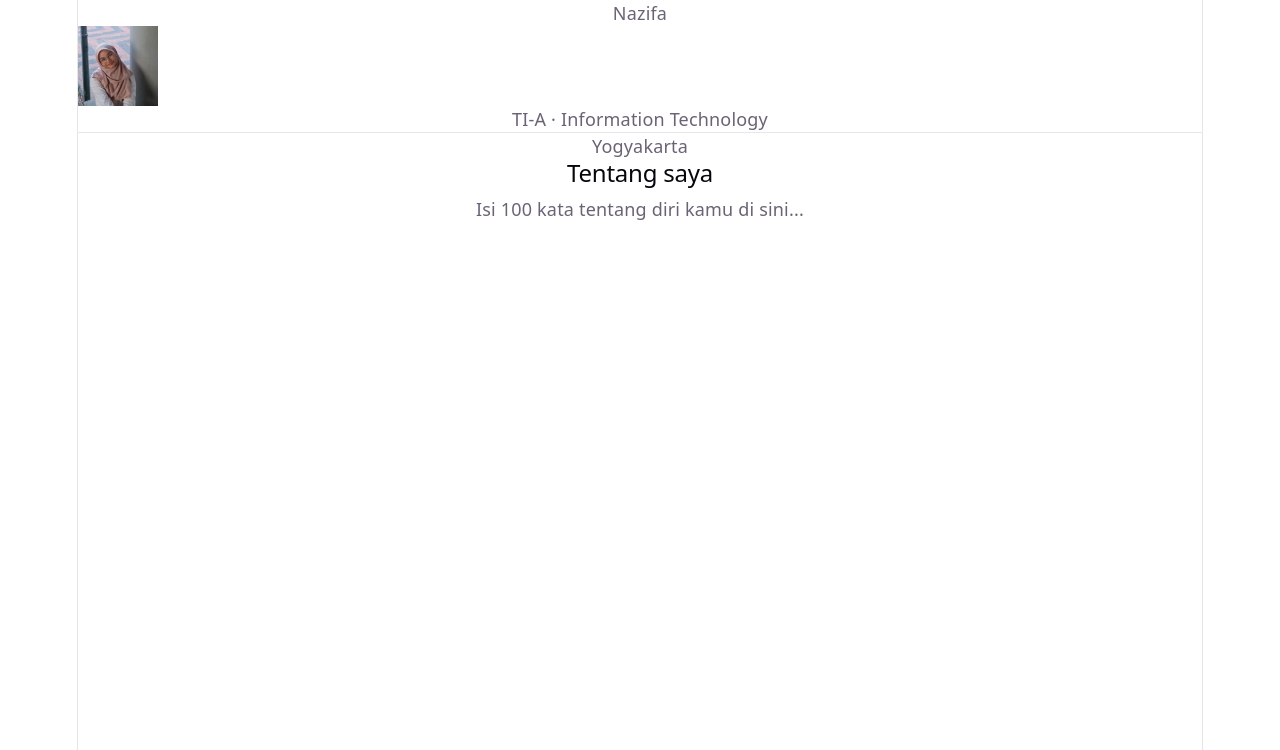
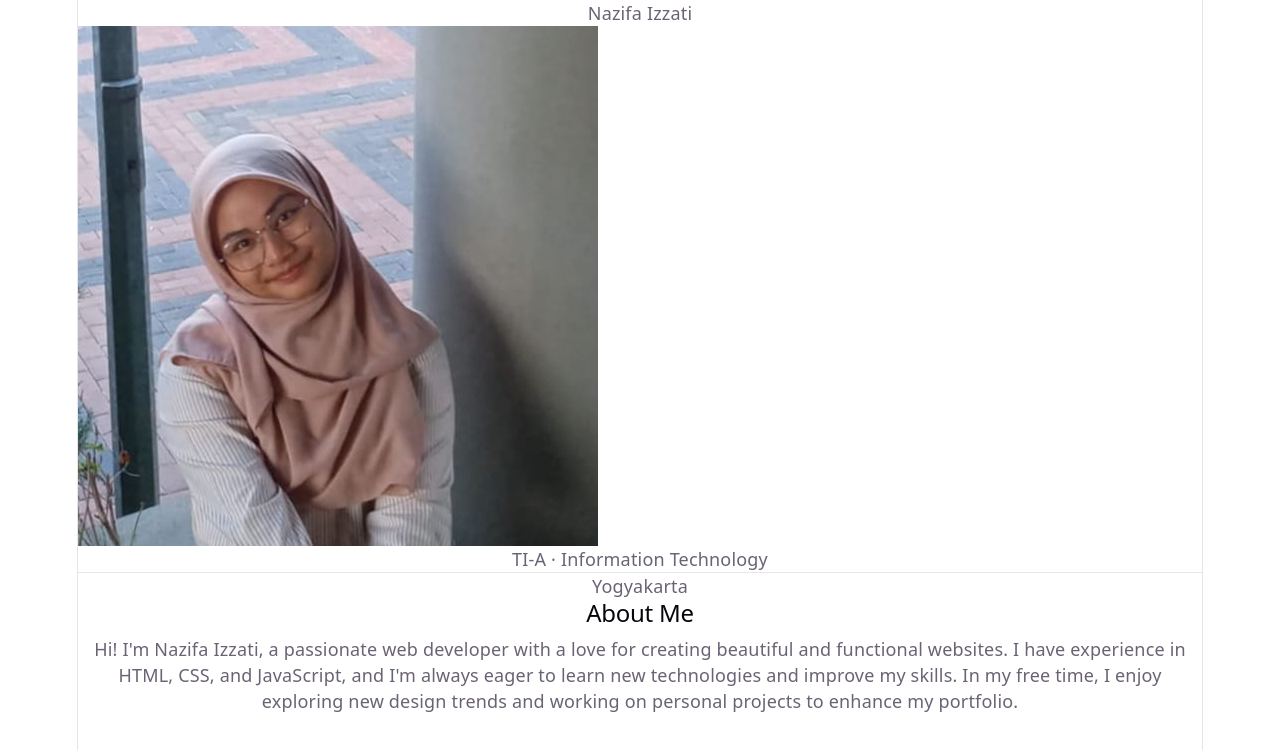
Before and after one commit to nzifaa/first, a React (Vite) app: page /nazifa1 in a window 1280 px wide. Shown: the top 750 px of the page. Built offline with nearby package versions, Linux system fonts and the light colour scheme.

Commit message:
mengatur ukuran foto dan posisikan yang lain

```diff
--- a/src/pages/Nazifa1.jsx
+++ b/src/pages/Nazifa1.jsx
@@ -7,28 +7,33 @@
       {/* CARD 1 */}
       <div className="bg-white border border-gray-200 rounded-xl overflow-visible">
 
-        {/* BARIS: foto kiri | nama & kelas kanan */}
+        {/* BANNER */}
         <div className="bg-gradient-to-r from-blue-600 to-blue-400 rounded-t-xl relative h-16">
-            <p className="absolute left-32  text-white font-semibold text-base top-1/2 transform -translate-y-1/2">
-            Nazifa
+          <p className="absolute text-white font-semibold text-base top-1/2 transform -translate-y-1/2
+                        left-24 md:left-32 lg:left-40">
+            Nazifa Izzati
           </p>
         </div>
 
         {/* FOTO overlap */}
-            <div className="relative h-9">
+        <div className="relative h-10 md:h-14 lg:h-20">
           <img
             src={foto}
-                className="absolute rounded-full object-cover border-4 border-white"
-                style={{ left: "16px", top: "-44px", width: "80px", height: "80px" }}
+            className="absolute rounded-full object-cover border-4 border-white
+                       w-16 h-16 -top-10
+                       md:w-24 md:h-24 md:-top-12
+                       lg:w-32 lg:h-32 lg:-top-16"
+            style={{ left: "16px" }}
           />
-            <div className="absolute left-32 top-1/2 transform -translate-y-1/2
-            " style={{ marginLeft: "0px" }}>
+          <div className="absolute top-1/2 transform -translate-y-1/2
+                          left-24 md:left-32 lg:left-40">
             <p className="text-sm text-gray-500">TI-A · Information Technology</p>
           </div>
         </div>
+
         {/* DOMISILI */}
-        <hr className="border-gray-100" />
-            <div className="px-4 py-3 ">
+        <hr className="border-gray-100 md:mt-0 lg:mt-0" />
+        <div className="px-4 py-2">
           <span className="text-xs px-3 py-1 rounded-full bg-gray-100 text-gray-600 border border-gray-200">
             Yogyakarta
           </span>
@@ -36,11 +41,12 @@
 
       </div>
 
-      {/* CARD 2 - TENTANG SAYA */}
+      {/* CARD 2 */}
       <div className="bg-white border border-gray-200 rounded-xl px-6 py-5">
-        <h2 className="text-base font-semibold mb-2">Tentang saya</h2>
-        <p className="text-sm text-gray-500 leading-relaxed">
-          Isi 100 kata tentang diri kamu di sini...
+        <h2 className="text-base text-left font-semibold mb-2">About Me</h2>
+        <p className="text-sm text-left text-gray-500 leading-relaxed
+                      pl-6 md:pl-10 lg:pl-16">
+          Hi! I'm Nazifa Izzati, a passionate web developer with a love for creating beautiful and functional websites. I have experience in HTML, CSS, and JavaScript, and I'm always eager to learn new technologies and improve my skills. In my free time, I enjoy exploring new design trends and working on personal projects to enhance my portfolio.
         </p>
       </div>
 
```
Lines whose indentation alone changed are shown as unchanged.
